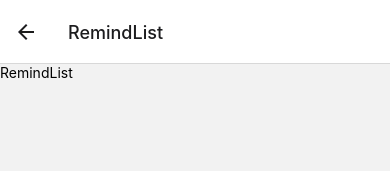
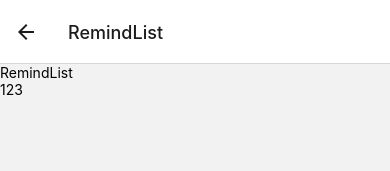
Before and after one commit to MannySauce/easyapp, a React Native app: screen /Home in a window 390 px wide. Both pictures are taken after a click on the button "SAVE REMINDER". Shown: the top 171 px of the page. Built offline with nearby package versions, Linux system fonts and the light colour scheme.

Commit message:
initial project

```diff
--- a/package.json
+++ b/package.json
@@ -9,6 +9,7 @@
     "web": "expo start --web"
   },
   "dependencies": {
+    "@react-navigation/bottom-tabs": "^6.5.3",
     "@react-navigation/native": "^6.1.2",
     "@react-navigation/native-stack": "^6.9.8",
     "@types/react": "~18.0.24",
--- a/src/screens/Home.tsx
+++ b/src/screens/Home.tsx
@@ -5,7 +5,7 @@ export default function Home({navigation}) {
   return (
     <View>
       <Text>Home</Text>
-      <Button title='Save Reminder' onPress={()=>navigation.navigate('RemindList')}/>
+      <Button title='Save Reminder' onPress={()=>navigation.navigate('RemindList', {id:'123', img: "lolsito.png", descr: "funky reminder", time: 23})}/>
     </View>
   )
 }
--- a/src/screens/RemindList.tsx
+++ b/src/screens/RemindList.tsx
@@ -1,10 +1,13 @@
 import { StyleSheet, Text, View } from 'react-native'
 import React from 'react'
 
-export default function RemindList() {
+export default function RemindList({route, navigation}) {
+    const {id, img, descr, time} = route.params;
+    console.log("route.params")
   return (
     <View>
       <Text>RemindList</Text>
+      <Text>{id}</Text>
     </View>
   )
 }
```
Also changed, not shown: 1 other file (tests, documents, lock files or other folders).
